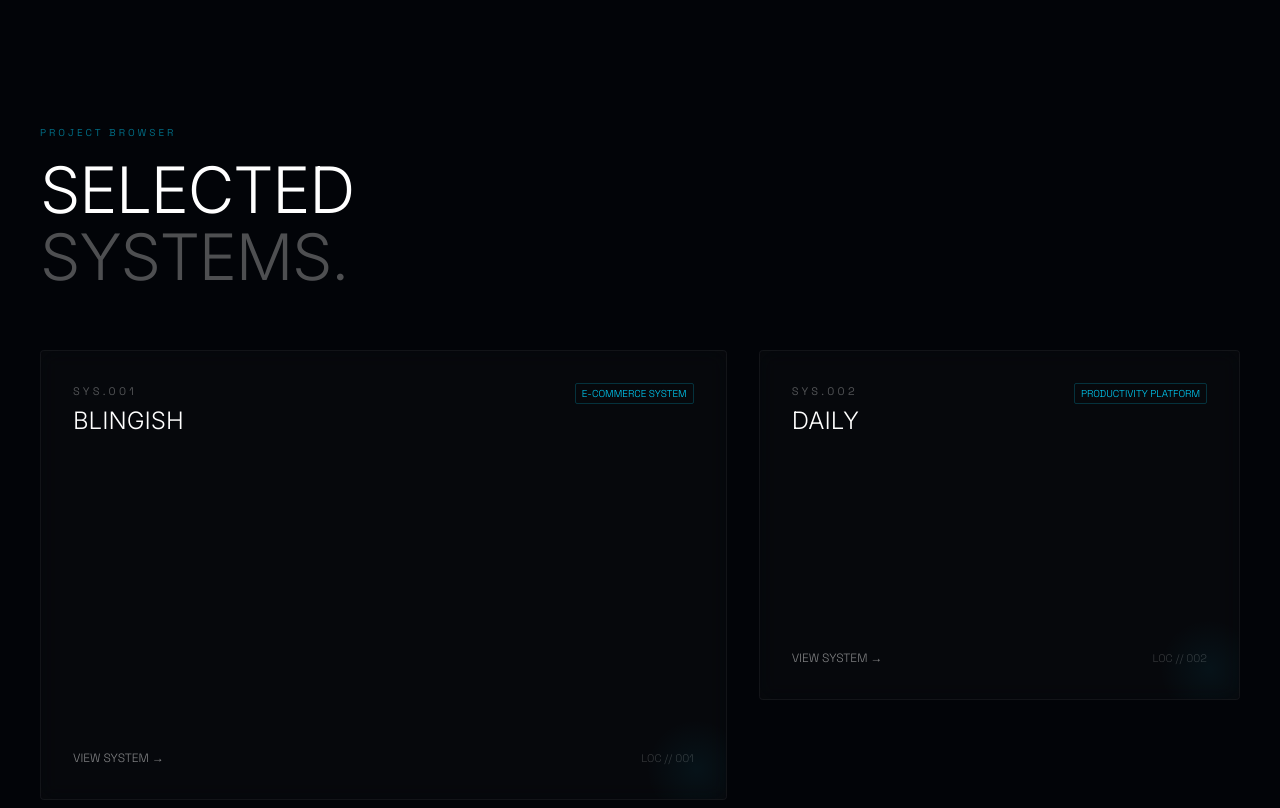
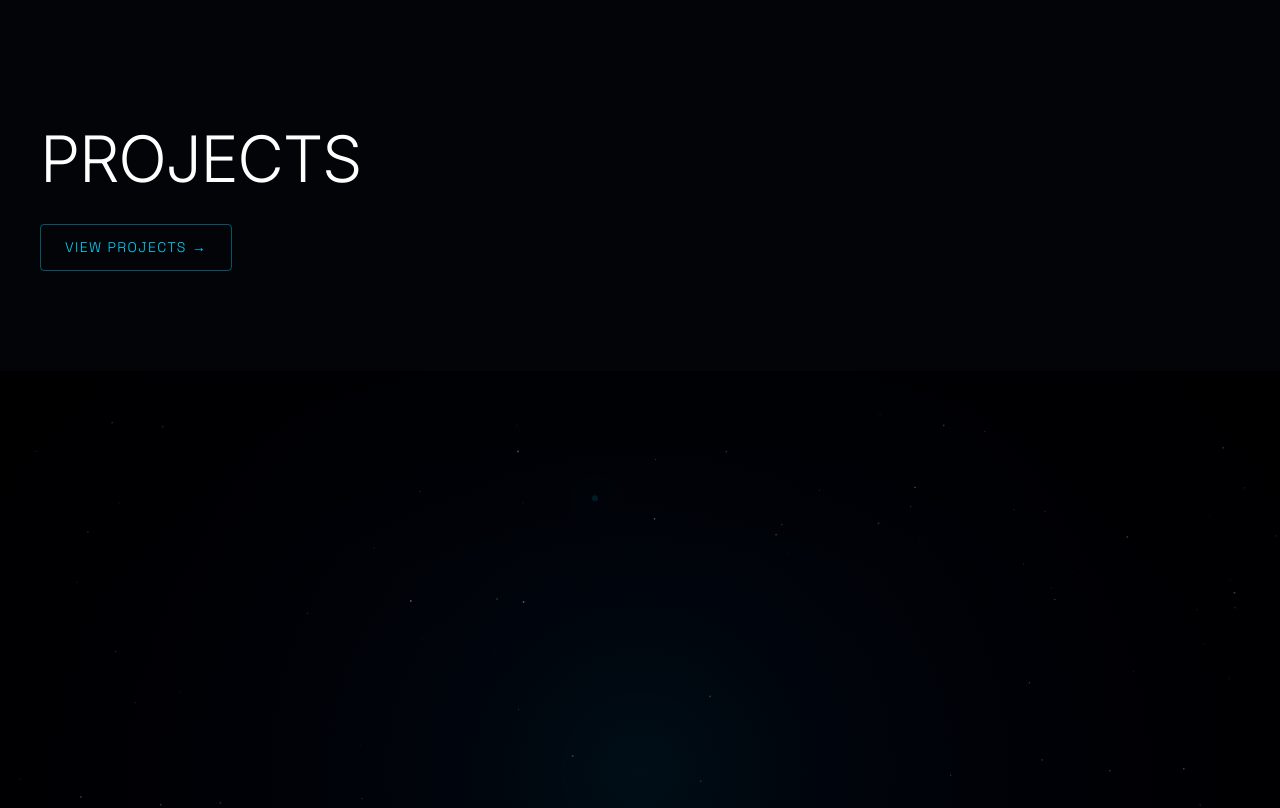
Before and after one commit to Ahsan6786/webis2.0, a Next.js app: page / in a window 1280 px wide. Shown: the part 8280-9088 px from the top of the page. Built offline with nearby package versions, Linux system fonts and the light colour scheme.

Commit message:
Simplify project section, enable horizontal project switching, and add image preloading

```diff
--- a/src/app/projects/[slug]/page.tsx
+++ b/src/app/projects/[slug]/page.tsx
@@ -1,55 +1,29 @@
 import fs from 'fs';
 import path from 'path';
-import Link from 'next/link';
+import ProjectCarousel from '@/components/ProjectCarousel';
 
 export default async function ProjectPage({ params }: { params: Promise<{ slug: string }> }) {
   const { slug } = await params;
-  const projectDir = path.join(process.cwd(), 'public', 'projects', slug);
-  let images: string[] = [];
+  const projectsDir = path.join(process.cwd(), 'public', 'projects');
 
-  if (fs.existsSync(projectDir)) {
-    images = fs.readdirSync(projectDir)
-      .filter(file => /\.(png|jpe?g|webp)$/i.test(file))
-      .sort((a, b) => {
-        return a.localeCompare(b, undefined, { numeric: true, sensitivity: 'base' });
-      });
+  let projectsData: { slug: string; images: string[] }[] = [];
+
+  if (fs.existsSync(projectsDir)) {
+    const slugs = fs.readdirSync(projectsDir).filter(file => {
+      return fs.statSync(path.join(projectsDir, file)).isDirectory();
+    });
+
+    projectsData = slugs.map(projectSlug => {
+      const projectDir = path.join(projectsDir, projectSlug);
+      const images = fs.readdirSync(projectDir)
+        .filter(file => /\.(png|jpe?g|webp)$/i.test(file))
+        .sort((a, b) => a.localeCompare(b, undefined, { numeric: true, sensitivity: 'base' }));
+
+      return { slug: projectSlug, images };
+    });
   }
 
   return (
-    <main style={{ background: '#030508', minHeight: '100vh', color: '#ffffff' }}>
-      {/* Header */}
-      <div style={{ padding: '40px 24px', borderBottom: '1px solid rgba(255,255,255,0.05)' }}>
-        <div style={{ maxWidth: '1200px', margin: '0 auto', display: 'flex', justifyContent: 'space-between', alignItems: 'center' }}>
-          <Link href="/" style={{ color: 'rgba(255,255,255,0.5)', textDecoration: 'none', fontSize: '14px', fontFamily: 'Space Grotesk' }}>
-            ← BACK TO ARCHIVE
-          </Link>
-          <h1 style={{ fontFamily: 'Inter', fontSize: '24px', fontWeight: 300, letterSpacing: '-0.02em', textTransform: 'uppercase' }}>
-            {slug}
-          </h1>
-          <div style={{ width: '100px' }} /> {/* Spacer */}
-        </div>
-      </div>
-
-      {/* Images */}
-      <div style={{ maxWidth: '1200px', margin: '0 auto', padding: '60px 24px' }}>
-        {images.length > 0 ? (
-          <div style={{ display: 'flex', flexDirection: 'column', gap: '40px' }}>
-            {images.map((img) => (
-              <div key={img} style={{ width: '100%', position: 'relative' }}>
-                <img
-                  src={`/projects/${slug}/${img}`}
-                  alt={`${slug} screenshot`}
-                  style={{ width: '100%', height: 'auto', borderRadius: '4px', display: 'block' }}
-                />
-              </div>
-            ))}
-          </div>
-        ) : (
-          <div style={{ textAlign: 'center', color: 'rgba(255,255,255,0.3)', padding: '100px 0' }}>
-            No images found in this project directory.
-          </div>
-        )}
-      </div>
-    </main>
+    <ProjectCarousel projects={projectsData} initialSlug={slug} />
   );
 }
--- a/src/components/ProjectBrowser.tsx
+++ b/src/components/ProjectBrowser.tsx
@@ -1,6 +1,6 @@
 'use client';
 
-import { useState } from 'react';
+import { useState, useEffect } from 'react';
 import Link from 'next/link';
 
 const projects = [
@@ -11,14 +11,18 @@ const projects = [
 ];
 
 export default function ProjectBrowser() {
+  useEffect(() => {
+    // Preload first image of each project to make loading instant
+    projects.forEach(project => {
+      const img = new (window as any).Image();
+      img.src = `/projects/${project.slug}/a.png`;
+    });
+  }, []);
   const [hoveredIndex, setHoveredIndex] = useState<number | null>(null);
 
   return (
     <section style={{ padding: '100px 24px', background: 'rgba(3, 5, 8, 0.5)', position: 'relative' }}>
       <div style={{ maxWidth: '1200px', margin: '0 auto' }}>
-        <p className="text-system" style={{ color: 'rgba(0,212,255,0.5)', marginBottom: '16px' }}>
-          PROJECT BROWSER
-        </p>
         <h2 style={{
           fontFamily: 'Inter, sans-serif',
           fontSize: 'clamp(32px, 5vw, 72px)',
@@ -26,117 +30,29 @@ export default function ProjectBrowser() {
           letterSpacing: '-0.02em',
           lineHeight: 1.05,
           color: '#ffffff',
-          marginBottom: '60px',
+          marginBottom: '32px',
+          textTransform: 'uppercase',
         }}>
-          SELECTED<br />
-          <span style={{ color: 'rgba(255,255,255,0.3)' }}>SYSTEMS.</span>
+          PROJECTS
         </h2>
 
-        {/* Asymmetrical Grid */}
-        <div style={{
-          display: 'grid',
-          gridTemplateColumns: 'repeat(12, 1fr)',
-          gap: '32px',
-          position: 'relative',
-        }}>
-          {projects.map((project, i) => {
-            const isHovered = hoveredIndex === i;
-            const isDimmed = hoveredIndex !== null && hoveredIndex !== i;
-
-            // Asymmetrical column spans
-            const colSpan = i === 0 ? 'span 7' : i === 1 ? 'span 5' : i === 2 ? 'span 5' : 'span 7';
-            const height = i === 0 || i === 3 ? '450px' : '350px';
-
-            return (
-              <div
-                key={project.slug}
-                style={{
-                  gridColumn: colSpan,
-                  height: height,
-                  position: 'relative',
-                  opacity: isDimmed ? 0.3 : 1,
-                  transform: isHovered ? 'scale(1.02)' : 'scale(1)',
-                  transition: 'all 0.6s cubic-bezier(0.25, 1, 0.5, 1)',
-                }}
-                onMouseEnter={() => setHoveredIndex(i)}
-                onMouseLeave={() => setHoveredIndex(null)}
-              >
-                <Link href={`/projects/${project.slug}`} style={{ textDecoration: 'none', color: 'inherit' }}>
-                  <div style={{
-                    width: '100%',
-                    height: '100%',
-                    background: 'rgba(255,255,255,0.02)',
-                    backdropFilter: 'blur(10px)',
-                    border: '1px solid rgba(255,255,255,0.05)',
-                    borderRadius: '4px',
-                    padding: '32px',
-                    display: 'flex',
-                    flexDirection: 'column',
-                    justifyContent: 'space-between',
-                    cursor: 'pointer',
-                    overflow: 'hidden',
-                  }}>
-                    {/* Header */}
-                    <div style={{ display: 'flex', justifyContent: 'space-between', alignItems: 'flex-start' }}>
-                      <div>
-                        <p className="text-system" style={{ color: 'rgba(255,255,255,0.3)', fontSize: '11px' }}>
-                          {project.id}
-                        </p>
-                        <h3 style={{ fontFamily: 'Inter', fontSize: '24px', fontWeight: 300, color: '#ffffff', marginTop: '4px' }}>
-                          {project.name}
-                        </h3>
-                      </div>
-                      <span style={{
-                        fontFamily: 'Space Grotesk',
-                        fontSize: '10px',
-                        color: '#00d4ff',
-                        border: '1px solid rgba(0,212,255,0.2)',
-                        padding: '2px 6px',
-                        borderRadius: '2px',
-                      }}>
-                        {project.category}
-                      </span>
-                    </div>
-
-                    {/* Footer */}
-                    <div style={{ display: 'flex', justifyContent: 'space-between', alignItems: 'center' }}>
-                      <span style={{ color: 'rgba(255,255,255,0.5)', fontSize: '12px', fontFamily: 'Space Grotesk' }}>
-                        VIEW SYSTEM →
-                      </span>
-                      <span style={{ color: 'rgba(255,255,255,0.2)', fontSize: '11px', fontFamily: 'Space Grotesk' }}>
-                        LOC // 00{i + 1}
-                      </span>
-                    </div>
-
-                    {/* Subtle glow */}
-                    <div style={{
-                      position: 'absolute',
-                      bottom: '-20px',
-                      right: '-20px',
-                      width: '100px',
-                      height: '100px',
-                      background: 'radial-gradient(circle at center, rgba(0,212,255,0.05) 0%, transparent 70%)',
-                      pointerEvents: 'none',
-                    }} />
-                  </div>
-                </Link>
-              </div>
-            );
-          })}
-        </div>
+        <Link href="/projects/daily" style={{ textDecoration: 'none' }}>
+          <button style={{
+            background: 'transparent',
+            border: '1px solid rgba(0,212,255,0.4)',
+            color: '#00d4ff',
+            padding: '12px 24px',
+            fontFamily: 'Space Grotesk',
+            fontSize: '14px',
+            letterSpacing: '0.1em',
+            cursor: 'pointer',
+            borderRadius: '4px',
+            transition: 'all 0.3s ease',
+          }}>
+            VIEW PROJECTS →
+          </button>
+        </Link>
       </div>
-
-      <style jsx>{`
-        @media (max-width: 1024px) {
-          div[style*="gridTemplateColumns"] {
-            grid-template-columns: 1fr !important;
-          }
-          div[style*="gridColumn"] {
-            grid-column: span 1 !important;
-            height: 350px !important;
-          }
-        }
-      `}</style>
     </section>
   );
 }
--- /dev/null
+++ b/src/components/ProjectCarousel.tsx
@@ -0,0 +1,109 @@
+'use client';
+
+import { useEffect, useRef } from 'react';
+import Link from 'next/link';
+
+interface Project {
+  slug: string;
+  images: string[];
+}
+
+interface ProjectCarouselProps {
+  projects: Project[];
+  initialSlug: string;
+}
+
+export default function ProjectCarousel({ projects, initialSlug }: ProjectCarouselProps) {
+  const containerRef = useRef<HTMLDivElement>(null);
+
+  useEffect(() => {
+    // Scroll to the initial project
+    if (containerRef.current) {
+      const activeProjectElement = document.getElementById(`project-${initialSlug}`);
+      if (activeProjectElement) {
+        activeProjectElement.scrollIntoView({ behavior: 'auto', inline: 'start' });
+      }
+    }
+  }, [initialSlug]);
+
+  return (
+    <main style={{ background: '#030508', minHeight: '100vh', color: '#ffffff', overflow: 'hidden' }}>
+      {/* Fixed Header */}
+      <div style={{
+        position: 'fixed',
+        top: 0, left: 0, right: 0,
+        padding: '20px 24px',
+        borderBottom: '1px solid rgba(255,255,255,0.05)',
+        background: 'rgba(3, 5, 8, 0.8)',
+        backdropFilter: 'blur(10px)',
+        zIndex: 100,
+        display: 'flex',
+        justifyContent: 'space-between',
+        alignItems: 'center'
+      }}>
+        <Link href="/" style={{ color: 'rgba(255,255,255,0.5)', textDecoration: 'none', fontSize: '14px', fontFamily: 'Space Grotesk' }}>
+          ← BACK TO ARCHIVE
+        </Link>
+        <span style={{ color: 'rgba(255,255,255,0.3)', fontSize: '12px', fontFamily: 'Space Grotesk' }}>
+          SWIPE HORIZONTALLY TO SWITCH PROJECTS
+        </span>
+      </div>
+
+      {/* Horizontal Container */}
+      <div
+        ref={containerRef}
+        style={{
+          display: 'flex',
+          overflowX: 'auto',
+          scrollSnapType: 'x mandatory',
+          width: '100vw',
+          height: '100vh',
+          marginTop: '60px', // Space for fixed header
+        }}
+      >
+        {projects.map((project) => (
+          <div
+            key={project.slug}
+            id={`project-${project.slug}`}
+            style={{
+              minWidth: '100vw',
+              height: 'calc(100vh - 60px)',
+              overflowY: 'auto',
+              scrollSnapAlign: 'start',
+              padding: '20px',
+              boxSizing: 'border-box',
+            }}
+          >
+            <div style={{ maxWidth: '1200px', margin: '0 auto' }}>
+              <h1 style={{
+                fontFamily: 'Inter',
+                fontSize: 'clamp(24px, 4vw, 48px)',
+                fontWeight: 300,
+                letterSpacing: '-0.02em',
+                textTransform: 'uppercase',
+                marginBottom: '40px',
+                color: '#ffffff'
+              }}>
+                {project.slug}
+              </h1>
+
+              {/* Vertical Stack with 0 gap */}
+              <div style={{ display: 'flex', flexDirection: 'column', gap: '0' }}>
+                {project.images.map((img, i) => (
+                  <div key={img} style={{ width: '100%', position: 'relative' }}>
+                    <img
+                      src={`/projects/${project.slug}/${img}`}
+                      alt={`${project.slug} screenshot`}
+                      loading={i === 0 ? "eager" : "lazy"}
+                      style={{ width: '100%', height: 'auto', display: 'block' }}
+                    />
+                  </div>
+                ))}
+              </div>
+            </div>
+          </div>
+        ))}
+      </div>
+    </main>
+  );
+}
```
